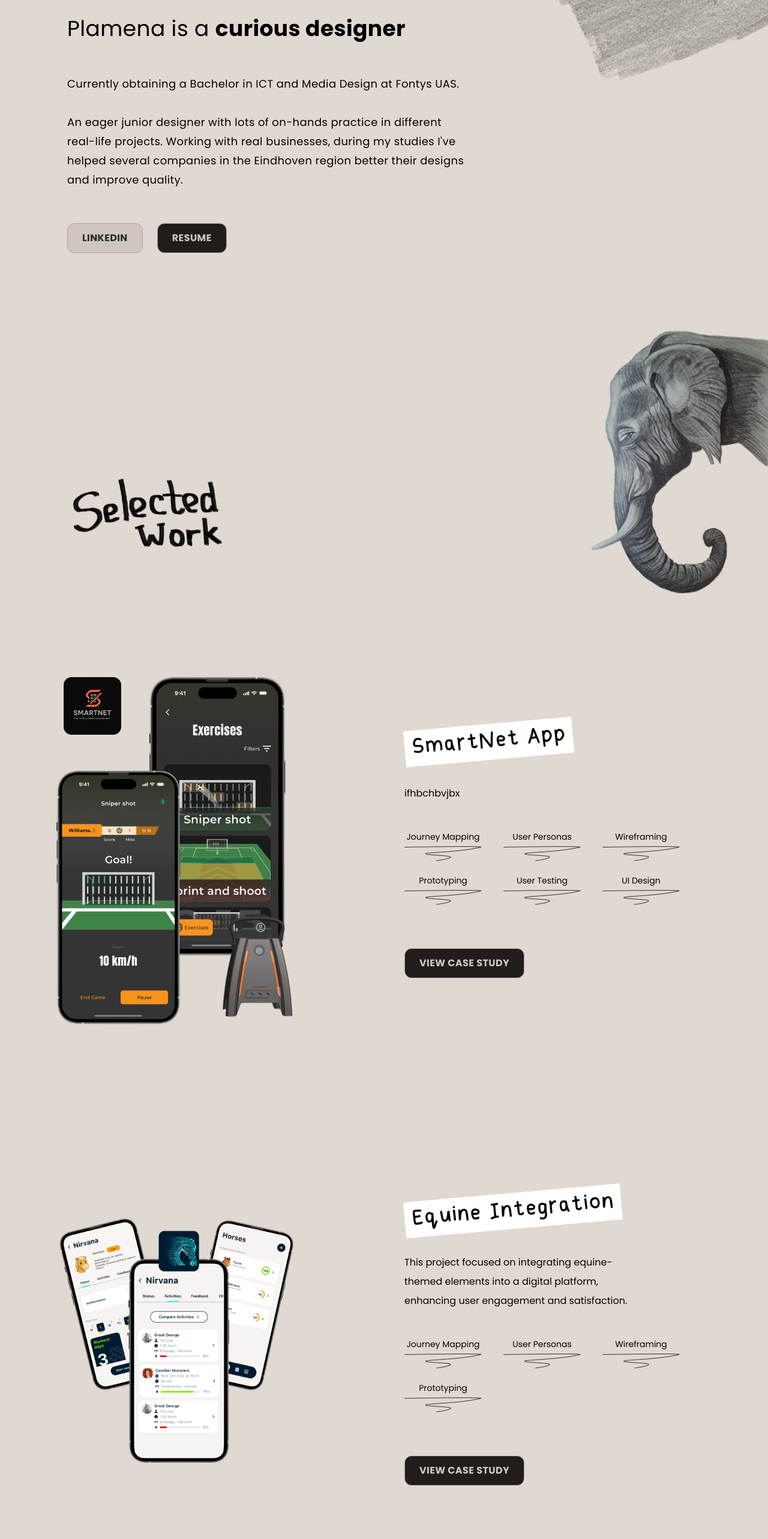
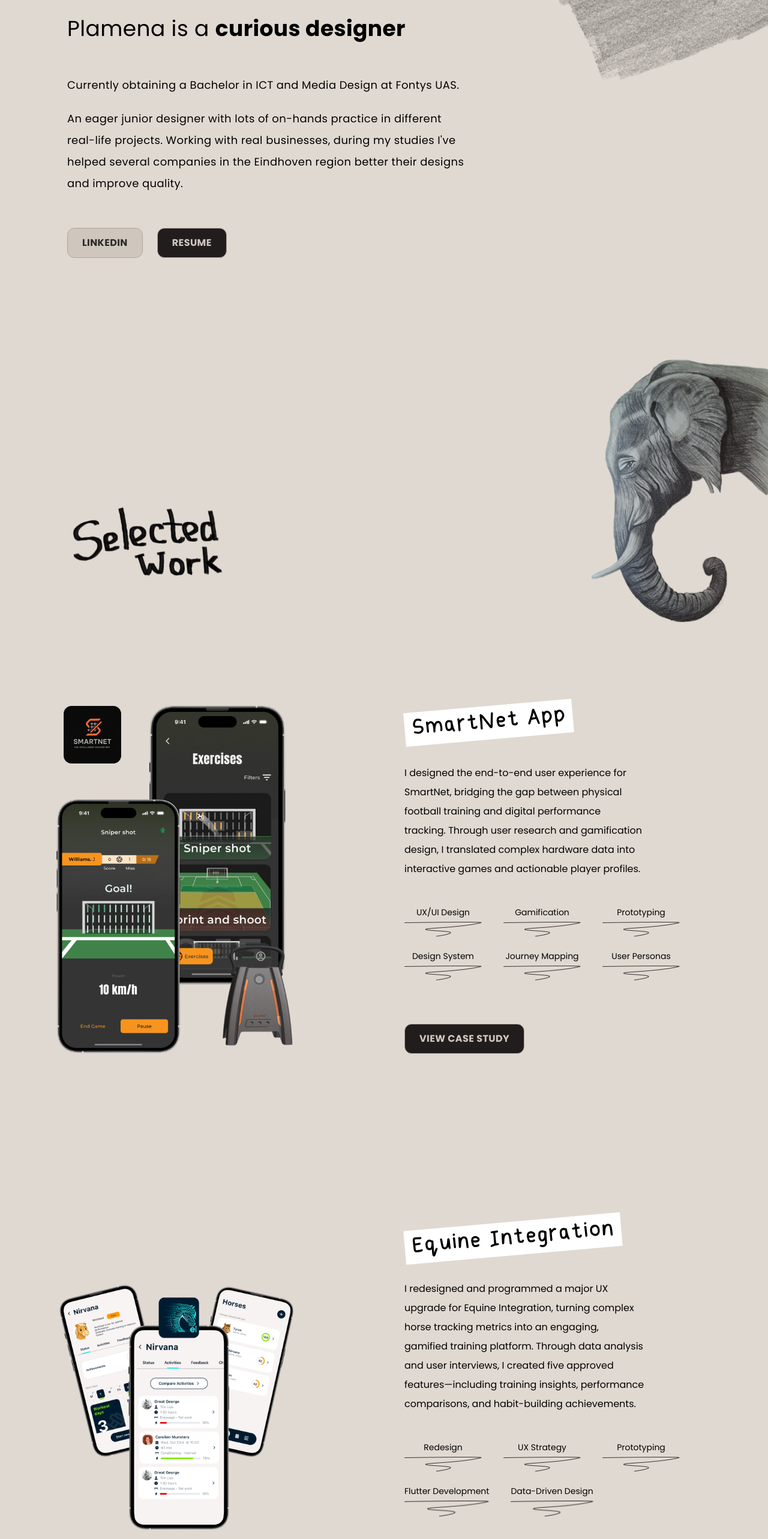
Before and after one commit to plamiiiM/personal_portfolio, a React (Vite) app: page / in a window 1280 px wide. Shown: the part 1060-3626 px from the top of the page at 60% size. Built offline with nearby package versions, Linux system fonts and the light colour scheme; a web font is replaced by a local one.

Commit message:
Finished with Case studies description

```diff
--- a/src/components/experience_section/experience_card_component.jsx
+++ b/src/components/experience_section/experience_card_component.jsx
@@ -13,7 +13,7 @@ export function ExperienceCardComponent({
   showRecommendation = false,
 }) {
   return (
-    <div className="flex flex-col font-[poppins] text-[1rem] leading-9 z-50">
+    <div className="flex flex-col font-[poppins] text-[1rem] leading-8 z-50">
       <div className="flex flex-row items-center gap-4 mb-6 -ml-10">
         <div className="left-0 top-15 w-6 h-6 bg-(--red) rounded-full " />
         <h2 className="">{year ? `${year}` : "Year"}</h2>
--- a/src/components/experience_section/experience_section.jsx
+++ b/src/components/experience_section/experience_section.jsx
@@ -3,7 +3,7 @@ import TimelineExperience from "./timeline_experience";
 
 const ExperienceSection = () => {
     return (
-        <section className="mt-40">
+        <section className="mt-10">
             <img className="w-[20rem] -rotate-40" src="/experience_text.png" alt="Experience" />
             <TimelineExperience />
         </section>
--- a/src/components/introduction_section/introduction_section.jsx
+++ b/src/components/introduction_section/introduction_section.jsx
@@ -3,29 +3,40 @@ import Button from "../global/buttons";
 
 const IntroductionSection = () => {
   return (
-    <section className="flex flex-col justify-start items-start gap-y-14 font-[poppins] w-2xl letter-spacing-wide tracking-wide  mb-10">
+    <section className="flex flex-col justify-start items-start gap-y-14 font-[poppins] w-2xl letter-spacing-wide tracking-wide mb-10">
       <div className="flex flex-col gap-y-14">
         <h2 className="text-4xl ">
           Plamena is a <b>curious designer</b>
         </h2>
-        <p className="text-lg  leading-8 letter-spacing-wide">
-          Currently obtaining a Bachelor in ICT and Media Design at Fontys UAS.
-          <br /> <br /> An eager junior designer with lots of on-hands practice
-          in different real-life projects. Working with real businesses, during
-          my studies I've helped several companies in the Eindhoven region
-          better their designs and improve quality.
+        <p className="text-lg leading-9 letter-spacing-wide flex flex-col gap-y-5">
+          <p>
+            Currently obtaining a Bachelor in ICT and Media Design at Fontys
+            UAS.
+          </p>
+          <p>
+            An eager junior designer with lots of on-hands practice in
+            different real-life projects. Working with real businesses, during my
+            studies I've helped several companies in the Eindhoven region better
+            their designs and improve quality.
+          </p>
         </p>
       </div>
       <div className="flex flex-row gap-6 text-base font-bold">
         <Button.Primary
           onClick={() =>
-            window.open("https://www.linkedin.com/in/plamena-mincheva-302a58294/")
+            window.open(
+              "https://www.linkedin.com/in/plamena-mincheva-302a58294/",
+            )
           }
         >
           LINKEDIN
         </Button.Primary>
 
-        <Button.Secondary onClick={() => window.open("/Plamena Mincheva- UI-UX designer and developer.pdf")}>
+        <Button.Secondary
+          onClick={() =>
+            window.open("/Plamena Mincheva- UI-UX designer and developer.pdf")
+          }
+        >
           RESUME
         </Button.Secondary>
       </div>
--- a/src/components/selected_work_section/case_study_description_component.jsx
+++ b/src/components/selected_work_section/case_study_description_component.jsx
@@ -23,7 +23,7 @@ const CaseStudyDescriptionComponent = ({
       />
       <div className="flex flex-col justify-start items-start gap-y-18 w-lg">
         <div className="flex flex-col justify-start items-start gap-y-10">
-          <h3 className="font-[PlamenasHandwriting] text-[3rem] leading-9 bg-white p-3 -rotate-5">
+          <h3 className="font-[PlamenasHandwriting] text-[3rem] leading-8 bg-white p-3 -rotate-5">
             {titleOfProject ? titleOfProject : "Project Name"}
           </h3>
           <p className="font-[poppins] text-left inline-block text-[1rem] leading-8 w-[25rem]">
--- a/src/components/selected_work_section/selected_work_section.jsx
+++ b/src/components/selected_work_section/selected_work_section.jsx
@@ -21,26 +21,28 @@ const SelectedWorkSection = () => {
         <CaseStudyDescriptionComponent
           projectCollage="/smartnet_collage_bigger.png"
           titleOfProject="SmartNet App"
-          description="ifhbchbvjbx"
+          description="I designed the end-to-end user experience for SmartNet, bridging the gap between physical football training and digital performance tracking. Through user research and gamification design, I translated complex hardware data into interactive games and actionable player profiles."
           filters={[
+            "UX/UI Design",
+            "Gamification",
+            "Prototyping",
+            "Design System",
             "Journey Mapping",
             "User Personas",
-            "Wireframing",
-            "Prototyping",
-            "User Testing",
-            "UI Design",
           ]}
           caseStudyLink="https://example.com/smartnet-case-study"
         />
         <CaseStudyDescriptionComponent
           projectCollage="/equine_integration_collage_2.png"
           titleOfProject="Equine Integration"
-          description="This project focused on integrating equine-themed elements into a digital platform, enhancing user engagement and satisfaction."
+          // description="To solve a drop in user engagement, I designed and developed five new data-driven features for the Equine Integration app in 2.5 months. I researched equestrian habits to introduce interactive training summaries, progress comparisons, and rewards that encourage device usage. The final delivery upgraded the user experience seamlessly with fully implemented Flutter code."
+          description="I redesigned and programmed a major UX upgrade for Equine Integration, turning complex horse tracking metrics into an engaging, gamified training platform. Through data analysis and user interviews, I created five approved features—including training insights, performance comparisons, and habit-building achievements. "
           filters={[
-            "Journey Mapping",
-            "User Personas",
-            "Wireframing",
+            "Redesign",
+            "UX Strategy",
             "Prototyping",
+            "Flutter Development",
+            "Data-Driven Design",
           ]}
           caseStudyLink="https://example.com/equine-integration-case-study"
         />
--- a/src/components/ux_strategy_section/ux_strategy_section.jsx
+++ b/src/components/ux_strategy_section/ux_strategy_section.jsx
@@ -2,35 +2,45 @@ import React from "react";
 
 const UXStrategySection = () => {
   return (
-    <>
-      <section className="font-[poppins] flex flex-col items-start gap-y-5 w-2xl  mb-10">
+    <section className="relative">
+      <img
+        src="/cup_with_coffee.png"
+        alt="Cup with coffee"
+        className="absolute  -top-20 -right-30 place-self-end mr-50 -rotate-26 w-[20rem]"
+      />
+      {/* Whole section */}
+      <section className="font-[poppins] flex flex-col items-start gap-y-5 w-2xl">
         <img
           src="/ux_strategy_text.png"
           alt="UX Strategy"
           className="w-[20rem] -rotate-40"
         />
-        <p className="text-lg leading-9  ">
+        <p className="text-[1.125rem] leading-9  ">
           An{" "}
-          <span className="bg-(--brown) text-(--textOnDark) px-1 py-1">
+          <span className="bg-(--brown) text-(--textOnDark) px-0.5">
             ambitious
           </span>{" "}
           junior{" "}
-          <span className="bg-(--brown) text-(--textOnDark) px-1 py-1">
+          <span className="bg-(--brown) text-(--textOnDark) px-0.5">
             UX/UI designer{" "}
           </span>
           that will help you{" "}
-          <span className="bg-(--brown) text-(--textOnDark) px-1 py-1">
+          <span className="bg-(--brown) text-(--textOnDark) px-0.5">
             design better
           </span>{" "}
           for your business.{" "}
-          <span className="bg-(--brown) text-(--textOnDark) px-1 py-1">
+          <span className="bg-(--brown) text-(--textOnDark) px-0.5">
             Keen eye on details
           </span>{" "}
           and ready to explore the unknown.
         </p>
       </section>
-      <img src="/strategy_graph.png" alt="" className="w-[50rem] place-self-end-safe relative mt-20"/>
-    </>
+      <img
+        src="/strategy_graph.png"
+        alt=""
+        className="w-[50rem] place-self-center-safe relative mt-20"
+      />
+    </section>
   );
 };
 
--- a/src/pages/landing_page.jsx
+++ b/src/pages/landing_page.jsx
@@ -13,7 +13,7 @@ function LandingPage() {
         <PortfolioWithScribble />
         <ProfessionTitleName />
       </header>
-      <main className="ml-28 flex flex-col gap-y-20">
+      <main className="ml-28 flex flex-col gap-y-30">
         <section className="relative mt-80">
           <img
             src="/scribble_graphite_big_color.png"
@@ -24,11 +24,6 @@ function LandingPage() {
           <IntroductionSection />
         </section>
         <SelectedWorkSection />
-        {/* <img
-          src="/cup_with_coffee.png"
-          alt="Cup with coffee"
-          className="place-self-end mr-50 -rotate-26 w-[20rem]"
-        /> */}
         <UXStrategySection />
         <ExperienceSection />
       </main>
```
